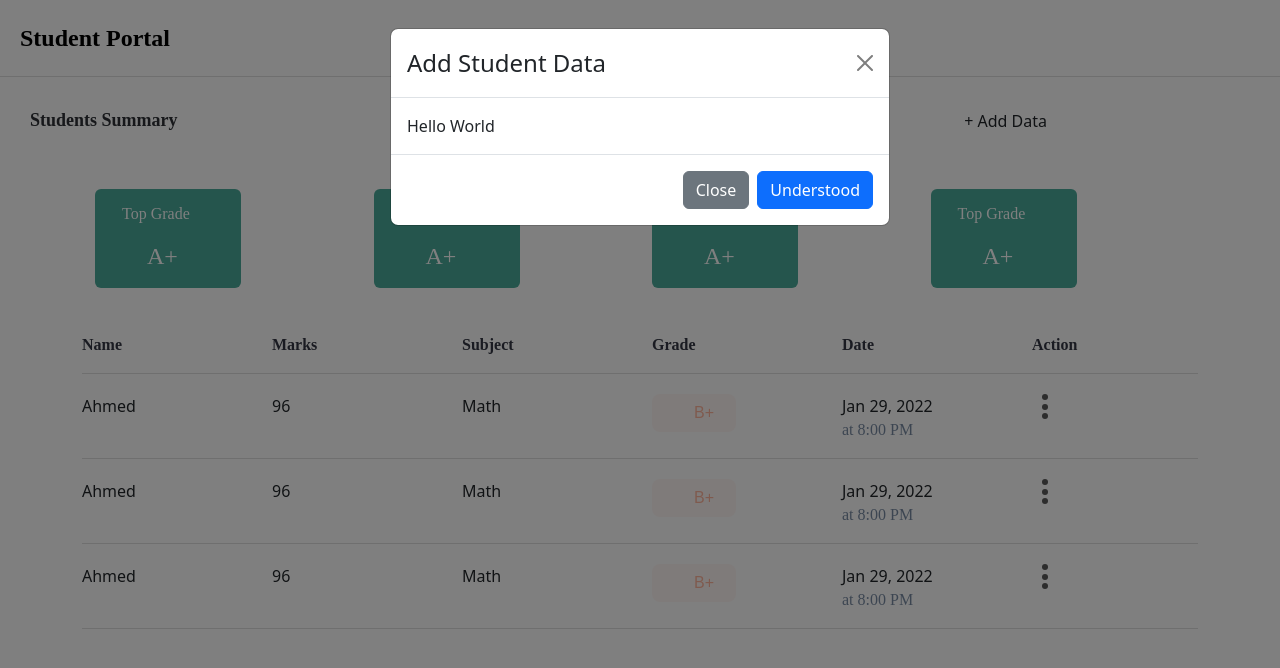
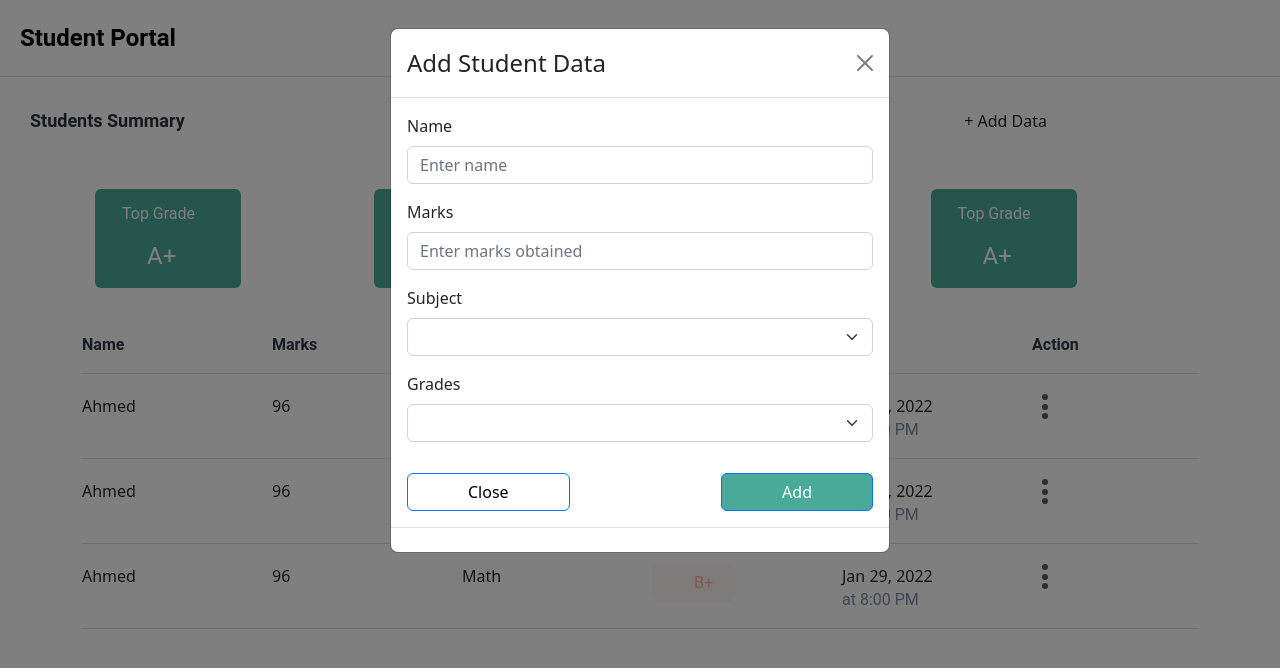
Before and after one commit to mkhfahad00/student-portal, a React (Create React App) app: page / in a window 1280 px wide. Both pictures are taken after a click on the button "+ Add Data". Shown: the top 668 px of the page. Built offline with nearby package versions, Linux system fonts and the light colour scheme.

Commit message:
completed input modal

```diff
--- a/package.json
+++ b/package.json
@@ -3,6 +3,7 @@
   "version": "0.1.0",
   "private": true,
   "dependencies": {
+    "@hookform/resolvers": "^2.9.10",
     "@testing-library/jest-dom": "^5.16.5",
     "@testing-library/react": "^13.4.0",
     "@testing-library/user-event": "^13.5.0",
@@ -14,9 +15,11 @@
     "react": "^18.2.0",
     "react-bootstrap": "^2.7.0",
     "react-dom": "^18.2.0",
+    "react-hook-form": "^7.42.1",
     "react-scripts": "5.0.1",
     "typescript": "^4.9.4",
-    "web-vitals": "^2.1.4"
+    "web-vitals": "^2.1.4",
+    "yup": "^0.32.11"
   },
   "scripts": {
     "start": "react-scripts start",
--- a/src/App.css
+++ b/src/App.css
@@ -82,14 +82,14 @@
 }
 
 #menu-wrap .dots > div:after {
-  content: '';
+  content: "";
   position: absolute;
   bottom: calc((25px / 2) - (6px / 2));
   left: 0;
 }
 
 #menu-wrap .dots > div:before {
-  content: '';
+  content: "";
   position: absolute;
   top: calc((25px / 2) - (6px / 2));
   left: 0;
@@ -242,7 +242,7 @@
 .summaryBox {
   width: 146px;
   height: 99px;
-  font-family: "Poppins";
+  font-family: "Roboto";
   /* background: url("../images/v1_379.png"); */
   background-repeat: no-repeat;
   background-position: center center;
@@ -273,7 +273,7 @@
   position: absolute;
   top: 13px;
   left: 27px;
-  font-family: 'Poppins';
+  font-family: "Roboto";
   font-weight: Medium;
   font-size: 16px;
   opacity: 1;
@@ -285,7 +285,7 @@
   position: absolute;
   top: 49px;
   left: 52px;
-  font-family: 'Poppins';
+  font-family: "Roboto";
   font-weight: Medium;
   font-size: 24px;
   opacity: 1;
@@ -304,7 +304,7 @@
 .mainHdg {
   font-size: 24px;
   color: black;
-  font-family: 'Poppins';
+  font-family: "Roboto";
   margin: 20px;
   font-weight: bolder;
 }
@@ -312,7 +312,7 @@
 .subHdg {
   font-size: 18px;
   color: #2e3136;
-  font-family: 'Poppins';
+  font-family: "Roboto";
   margin: 10px;
   font-weight: 575;
 }
@@ -320,7 +320,7 @@
 .text {
   font-size: 16px;
   color: #343744;
-  font-family: 'Poppins';
+  font-family: "Roboto";
   font-weight: bolder;
 }
 
@@ -340,13 +340,13 @@
   font-size: 16px;
   letter-spacing: 0%;
   text-align: left;
-  font-family: 'Poppins', sans-serif;
+  font-family: "Roboto", sans-serif;
 }
 
 .timeStamp {
   color: #798ba3;
   font-size: 16px;
-  font-family: 'Poppins';
+  font-family: "Roboto";
 }
 
 .btn-border {
@@ -355,3 +355,20 @@
 .btn-border:hover {
   background-color: #ecf0f4;
 }
+
+.inputForm-btnGroup {
+  display: flex;
+  justify-content: space-between;
+  padding-top:15px
+}
+
+.btn-InputModalSuccess{
+  background-color: #4aaa9a;
+  padding-left: 60px;
+  padding-right: 60px;
+}
+.btn-InputModalCancel{
+  background-color: #4aaa9a;
+  padding-left: 60px;
+  padding-right: 60px;
+}
--- a/src/components/inputModal.tsx
+++ b/src/components/inputModal.tsx
@@ -1,27 +1,156 @@
-import { Modal, Button } from "react-bootstrap";
-import React from "react";
-import { useState } from "react";
+import { Modal, Button, Form } from "react-bootstrap";
+import React, { useEffect, useState } from "react";
+import { useForm } from "react-hook-form";
+import { yupResolver } from "@hookform/resolvers/yup";
+import * as yup from "yup";
+
+const schema = yup.object().shape({
+  name: yup.string().required("Name is required"),
+  subject: yup.string().required("Subject is required"),
+  marks: yup.number().positive().integer().required("Marks are required"),
+  grades: yup.string().required("Grades are required"),
+});
 
 interface ModalProps {
   visible: boolean;
   setVisible: Function;
+  isEdit: boolean;
 }
 
 // function InputModal() {
 const InputModal: React.FC<ModalProps> = (props) => {
+  const initState = {
+    name: "",
+    subject: "",
+    marks: "",
+    grades: "",
+  };
+  const [initialValues, setInitialValues] = useState(initState);
+  const {
+    register,
+    handleSubmit,
+    reset,
+    // formState,
+    formState: { errors, isSubmitSuccessful },
+  } = useForm({
+    mode: "onTouched",
+    reValidateMode: "onChange",
+    resolver: yupResolver(schema),
+    defaultValues: initialValues,
+  });
+
+  useEffect(() => {
+    if (isSubmitSuccessful) {
+      reset();
+      console.log("Reset form!");
+    }
+  }, [isSubmitSuccessful, reset]);
+
+  const onSubmit = (values: object) => {
+    console.log("Values:::", values);
+    props.setVisible(false);
+    setInitialValues(initState);
+  };
+
+  const onError = (error: object) => {
+    console.log("ERROR:::", error);
+  };
+
   return (
     <>
-      <Modal show={props.visible} onHide={() => props.setVisible(false)} keyboard={false}>
+      <Modal
+        show={props.visible}
+        onHide={() => props.setVisible(false)}
+        keyboard={false}
+      >
         <Modal.Header closeButton>
-          <Modal.Title>Add Student Data</Modal.Title>
+          <Modal.Title>
+            {props.isEdit ? "Edit" : "Add"} Student Data
+          </Modal.Title>
         </Modal.Header>
-        <Modal.Body>Hello World</Modal.Body>
-        <Modal.Footer>
-          <Button variant="secondary" onClick={() => props.setVisible(false)}>
-            Close
-          </Button>
-          <Button variant="primary">Understood</Button>
-        </Modal.Footer>
+        <Modal.Body>
+          <Form onSubmit={handleSubmit(onSubmit, onError)}>
+            <Form.Group className="mb-3" controlId="name">
+              <Form.Label>Name</Form.Label>
+              <Form.Control
+                type="text"
+                placeholder="Enter name"
+                {...register("name")}
+              />
+              {errors.name && (
+                <Form.Text className="text-danger">
+                  {errors.name.message?.toString()}
+                </Form.Text>
+              )}
+            </Form.Group>
+
+            <Form.Group className="mb-3" controlId="marks">
+              <Form.Label>Marks</Form.Label>
+              <Form.Control
+                type="number"
+                placeholder="Enter marks obtained"
+                {...register("marks")}
+              />
+              {errors.marks && (
+                <Form.Text className="text-danger">{errors.marks.toString()} </Form.Text>
+              )}
+            </Form.Group>
+
+            <Form.Group className="mb-3" controlId="subject">
+              <Form.Label>Subject</Form.Label>
+              <Form.Select aria-label="Select Subject" {...register("subject")}>
+                <option value="English">English</option>
+                <option value="Math">Math</option>
+                <option value="Science">Science</option>
+              </Form.Select>
+              {errors.subject && (
+                <Form.Text className="text-danger">
+                  Must choose a Subject
+                </Form.Text>
+              )}
+            </Form.Group>
+
+            <Form.Group className="mb-3" controlId="grades">
+              <Form.Label>Grades</Form.Label>
+              <Form.Select aria-label="Select grade" {...register("grades")}>
+                <option value="A">A</option>
+                <option value="B">B</option>
+                <option value="C">C</option>
+                <option value="D">D</option>
+                <option value="F">F</option>
+              </Form.Select>
+              {errors.grades && (
+                <Form.Text className="text-danger">
+                  Must choose a Grade
+                </Form.Text>
+              )}
+            </Form.Group>
+            <div className="inputForm-btnGroup">
+              <Button
+                style={{
+                  paddingLeft: "60px",
+                  paddingRight: "60px",
+                  backgroundColor: "white",
+                  color: "black",
+                }}
+                onClick={() => props.setVisible(false)}
+              >
+                Close
+              </Button>
+              <Button
+                style={{
+                  paddingLeft: "60px",
+                  paddingRight: "60px",
+                  backgroundColor: "#4aaa9a",
+                }}
+                type="submit"
+              >
+                Add
+              </Button>
+            </div>
+          </Form>
+        </Modal.Body>
+        <Modal.Footer></Modal.Footer>
       </Modal>
     </>
   );
--- a/src/components/mainView.tsx
+++ b/src/components/mainView.tsx
@@ -31,7 +31,7 @@ function MainView() {
       </Stack>
       <StudentSummary />
       <StudentDetails />
-      <InputModal visible={show}  setVisible={setShow}/>
+      <InputModal isEdit={false} visible={show}  setVisible={setShow}/>
     </>
   );
 }
--- a/src/index.css
+++ b/src/index.css
@@ -1,13 +1,13 @@
 body {
   margin: 0;
   font-family: -apple-system, BlinkMacSystemFont, 'Segoe UI', 'Roboto', 'Oxygen',
-    'Ubuntu', 'Cantarell', 'Fira Sans', 'Droid Sans', 'Helvetica Neue',
+    'Ubuntu', 'Cantarell', 'Fira Sans', 'Droid Sans', 'Helvetica Neue','Poppins'
     sans-serif;
   -webkit-font-smoothing: antialiased;
   -moz-osx-font-smoothing: grayscale;
 }
 
 code {
-  font-family: source-code-pro, Menlo, Monaco, Consolas, 'Courier New',
+  font-family: source-code-pro, Menlo, Monaco, Consolas, 'Courier New','Poppins',
     monospace;
 }
```
Also changed, not shown: 1 other file (tests, documents, lock files or other folders).
